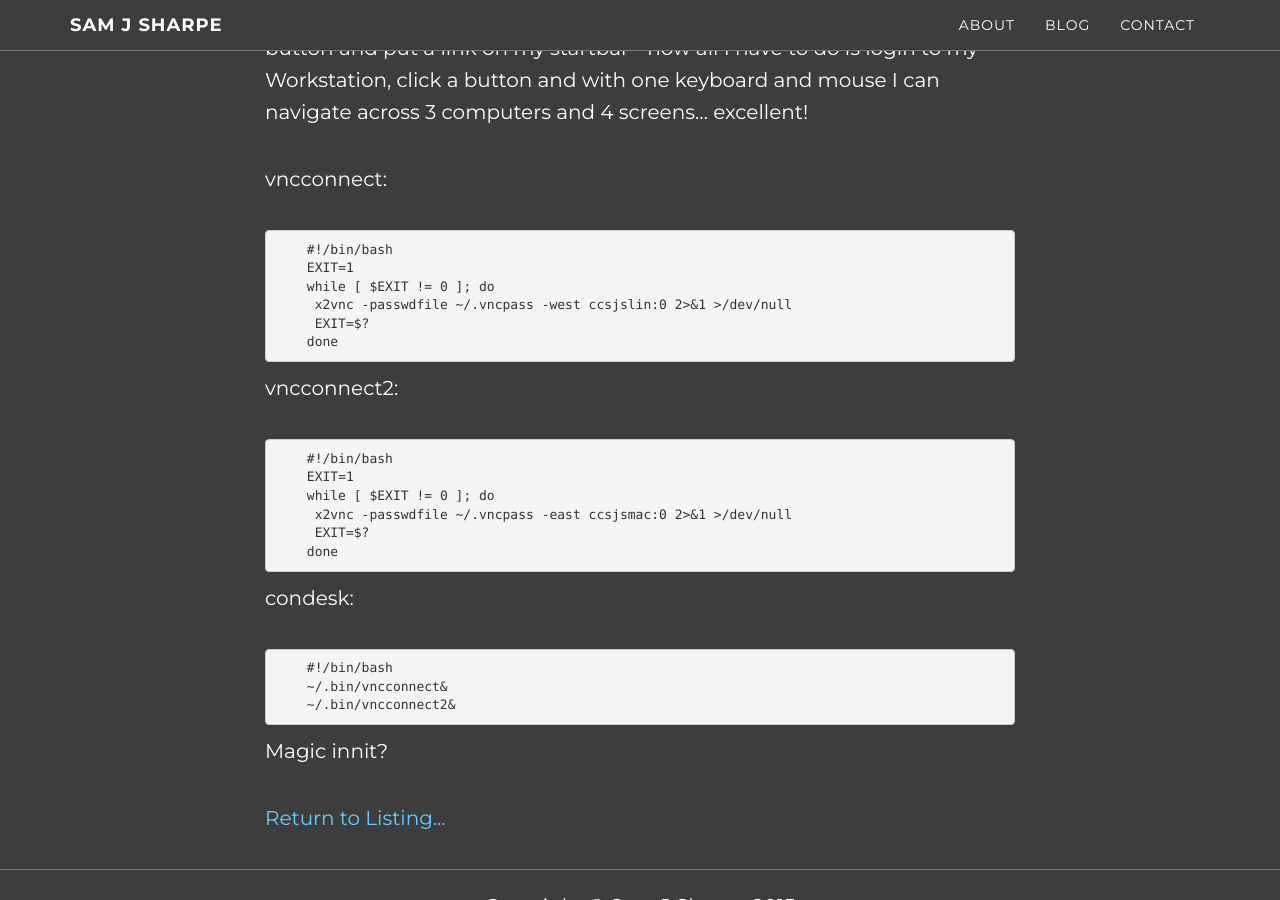
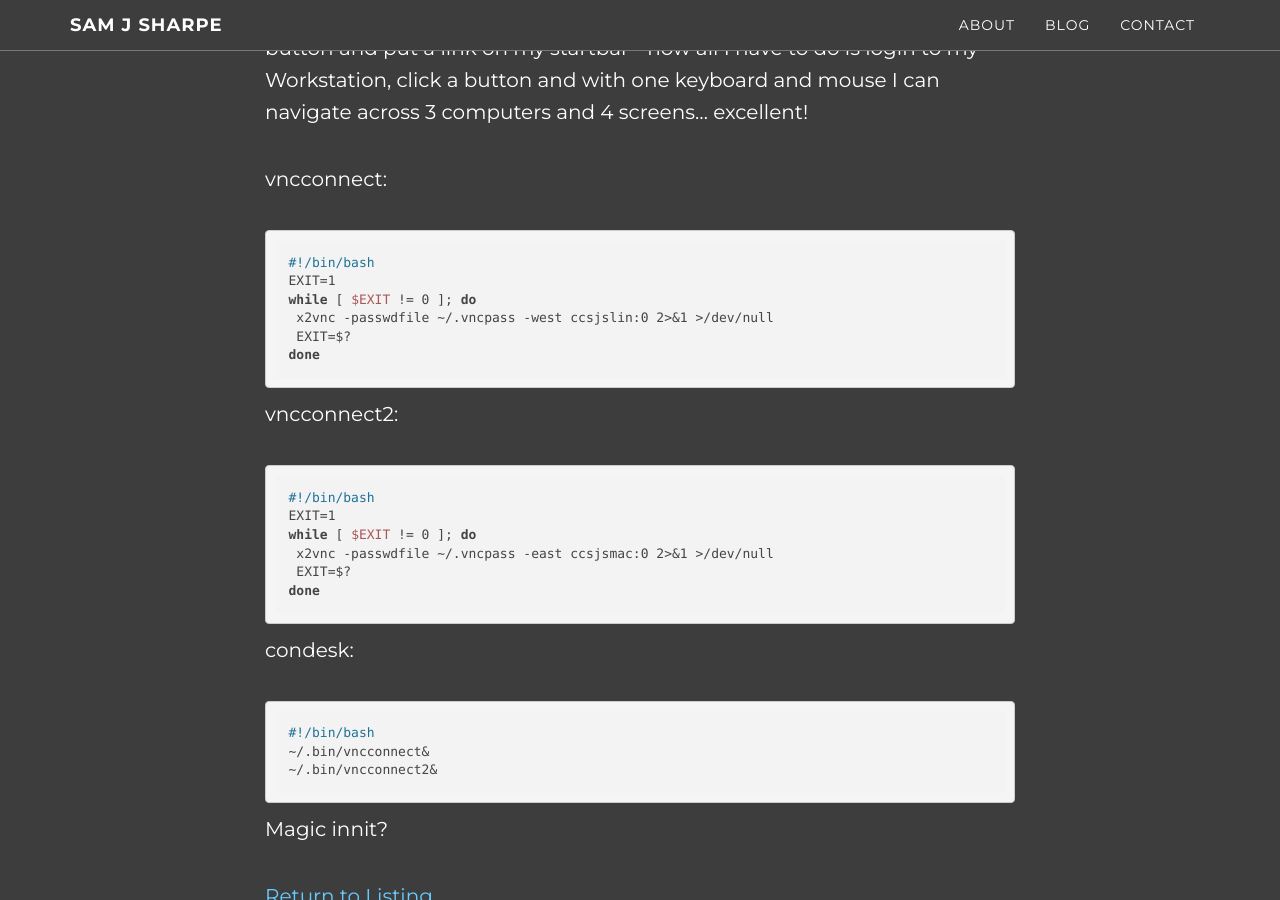
Before and after one commit to samjsharpe/samjsharpe.github.com, a Jekyll site: the page built from _posts/2005-08-25-the-keyboards-are-breeding.md, in a window 1280 px wide and 900 px high, scrolled down 1548 px. Built offline with Jekyll 4.4.1, drawn with Linux system fonts in a browser that asks for light colours; nearby versions of some CDN libraries; Markdown is read by kramdown in place of the engine named in the settings.

Commit message:
Fix highlighting

````diff
--- a/_config.yml
+++ b/_config.yml
@@ -26,3 +26,4 @@ social:
 # Build settings
 markdown: redcarpet
 permalink: pretty
+highlighter: pygments
--- a/_includes/head.html
+++ b/_includes/head.html
@@ -13,6 +13,9 @@
     <link rel="stylesheet" href="{{ "/css/font-awesome/css/font-awesome.min.css" | prepend: site.baseurl }}">
     <link href="//fonts.googleapis.com/css?family=Lora:400,700,400italic,700italic" rel="stylesheet" type="text/css">
     <link href="//fonts.googleapis.com/css?family=Montserrat:400,700" rel="stylesheet" type="text/css">
+    <link rel="stylesheet" href="//cdnjs.cloudflare.com/ajax/libs/highlight.js/8.8.0/styles/default.min.css">
+    <script src="//cdnjs.cloudflare.com/ajax/libs/highlight.js/8.8.0/highlight.min.js"></script>
+
 
     <!-- HTML5 Shim and Respond.js IE8 support of HTML5 elements and media queries -->
     <!-- WARNING: Respond.js doesn't work if you view the page via file:// -->
--- a/_includes/js.html
+++ b/_includes/js.html
@@ -12,3 +12,6 @@
 
     <!-- Custom Theme JavaScript -->
     <script src="{{ "/js/grayscale.js" | prepend: site.baseurl }}"></script>
+
+    <!-- Syntax highlighting -->
+    <script>hljs.initHighlightingOnLoad();</script>
--- a/_posts/2005-08-25-the-keyboards-are-breeding.md
+++ b/_posts/2005-08-25-the-keyboards-are-breeding.md
@@ -47,32 +47,32 @@ computers and 4 screens… excellent!
 
 vncconnect:
 
-```bash
-    #!/bin/bash
-    EXIT=1
-    while [ $EXIT != 0 ]; do
-     x2vnc -passwdfile ~/.vncpass -west ccsjslin:0 2>&1 >/dev/null
-     EXIT=$?
-    done
+```sh
+#!/bin/bash
+EXIT=1
+while [ $EXIT != 0 ]; do
+ x2vnc -passwdfile ~/.vncpass -west ccsjslin:0 2>&1 >/dev/null
+ EXIT=$?
+done
 ```
 
 vncconnect2:
 
 ```bash
-    #!/bin/bash
-    EXIT=1
-    while [ $EXIT != 0 ]; do
-     x2vnc -passwdfile ~/.vncpass -east ccsjsmac:0 2>&1 >/dev/null
-     EXIT=$?
-    done
+#!/bin/bash
+EXIT=1
+while [ $EXIT != 0 ]; do
+ x2vnc -passwdfile ~/.vncpass -east ccsjsmac:0 2>&1 >/dev/null
+ EXIT=$?
+done
 ```
 
 condesk:
 
 ```bash
-    #!/bin/bash
-    ~/.bin/vncconnect&
-    ~/.bin/vncconnect2&
+#!/bin/bash
+~/.bin/vncconnect&
+~/.bin/vncconnect2&
 ```
 
 Magic innit?
````
